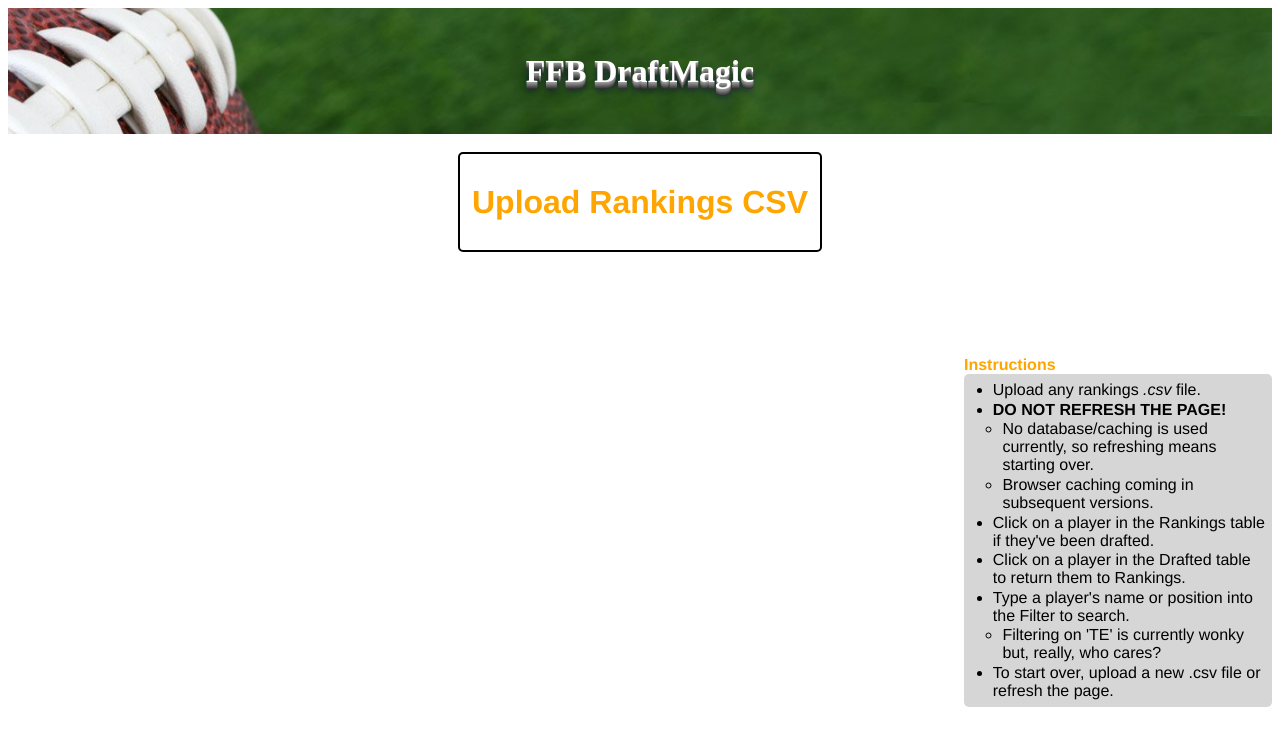
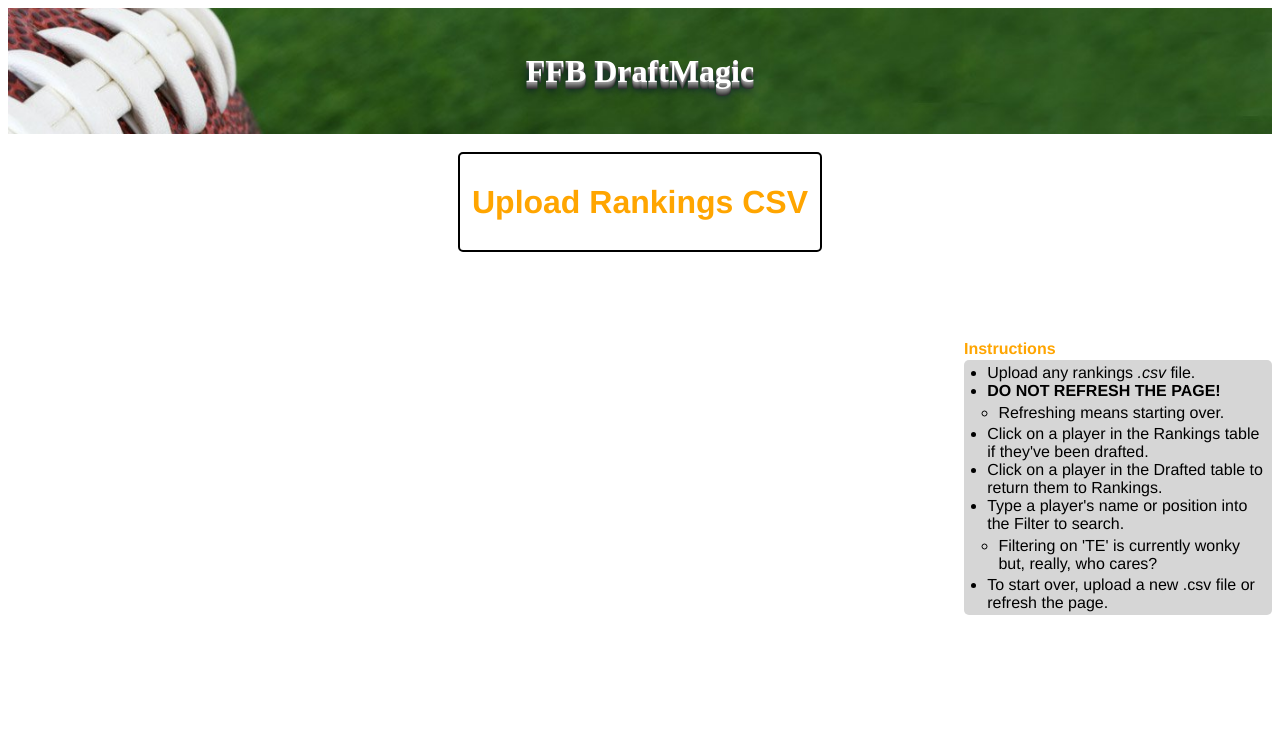
Before and after one commit to beechovsky/ffb-draft-magic-vue, a Vue app: page / in a window 1280 px wide. Shown: the top 746 px of the page. Built offline with nearby package versions, Linux system fonts and the light colour scheme; what vue-papa-parse would draw is missing.

Commit message:
more stlying updates

```diff
--- a/src/App.vue
+++ b/src/App.vue
@@ -85,8 +85,7 @@
               <li>Upload any rankings <i>.csv</i> file.</li>
               <li><b>DO NOT REFRESH THE PAGE!</b>
                 <ul>
-                  <li>No database/caching is used currently, so refreshing means starting over.</li>
-                  <li>Browser caching coming in subsequent versions.</li>
+                  <li>Refreshing means starting over.</li>
                 </ul>
               </li>
               <li>Click on a player in the Rankings table if they've been drafted.</li>
@@ -215,10 +214,10 @@ export default {
   height: auto; /* grows according to text - won't need updating if I move the instructions*/
   background: url(assets/ffb-banner.jpg) center;
   background-size: cover;
-  color: white; /* for other text */
+  /* for non h1 text */
+  color: white;
   /* font-size: x-large;*/
 
-  /* Grid styles */
   display: grid;
   align-items: center;
   grid-template-columns: repeat(auto-fit, minmax(240px, 1fr));
@@ -234,6 +233,7 @@ export default {
 .orange {
   border: none;
   padding: 0 0 0 5px;
+  margin-bottom: .1em;
   color: orange;
   font-weight: bold;
   background-color: #ffffff;
@@ -242,10 +242,8 @@ export default {
 /* grid settings*/
 .container {
   display: grid;
-  /* grid-template-columns: 50% 25% 25%; */ /* rankings, drafted, instructions */
-  /* grid-template-columns: repeat(auto-fit, minmax(320px, 1fr)); */
-  grid-template-columns: 2fr 1fr 1fr;
-  grid-template-rows: 3em repeat(3, auto); /* 3 rows, one to isolate filter above tables/instructions and one for overflow */
+  grid-template-columns: 2fr repeat(2, 1fr);
+  grid-template-rows: 2em repeat(3, auto); /* 3 rows: one to isolate filter above tables/instructions and one for overflow */
   grid-gap: 1rem;
   grid-auto-flow: dense;
 }
@@ -272,7 +270,8 @@ export default {
 
 /* general table styles since b-table styling isnt working ... */
 table {
-  min-width: 100%;
+  /* min-width: 100%; */
+  width: 100%;
   background-color: #ffffff; /* in case page bg color is different */
   position: relative;
 }
@@ -301,28 +300,34 @@ tr:hover {
 }
 .instructions-box {
   background-color: #d6d6d6;
-  padding: .25em;
   border-radius: 5px;
 }
 ul {
-  margin-top: .2em;
-  margin-left: 1.2em;
-  margin-bottom: .2em;
+  margin-top: 0;
+  margin-left: 1.25em;
+  margin-bottom: 0;
   text-align: left;
+  padding: .25em .25em .2em .2em;
 }
 ul ul {
   margin-top: 0;
-  margin-left: .25em;
+  margin-left: .5em;
   margin-bottom: 0;
   text-align: left;
 }
-ul, li {
-  padding-left: .25em;
+ul li {
+  padding: 0;
+}
+ul ul li {
+  margin-top: 0;
+  margin-left: 0;
+  margin-bottom: 0;
+  padding: 0;
 }
 li {
-  margin-top: .1em;
-  margin-left: .1em;
-  margin-bottom: .1em;
-  padding-left: 0;
+  margin-top: 0;
+  margin-left: 0;
+  margin-bottom: 0;
+  padding: 0;
 }
 </style>
```
